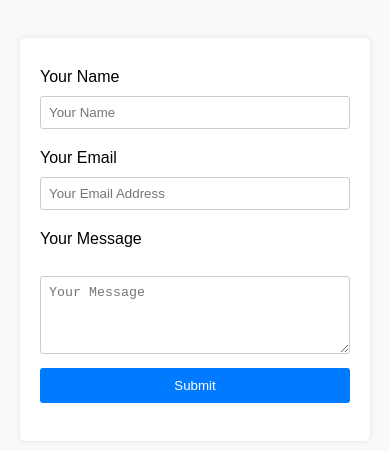
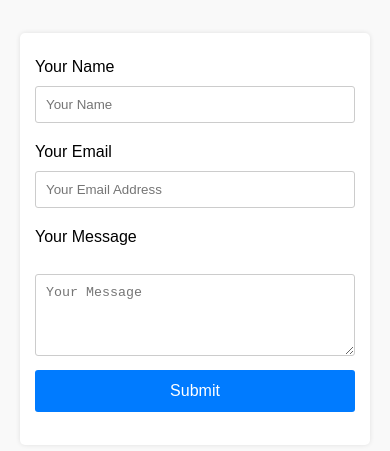
Before and after one commit to Aymen-Abd/GDSC-Frontend-Class, a plain HTML site: page index.html in a window 390 px wide. Shown: the part 183-634 px from the top of the page. Drawn offline with Linux system fonts and the light colour scheme.

Commit message:
Update styles.css

```diff
--- a/styles.css
+++ b/styles.css
@@ -52,3 +52,19 @@ textarea {
 .submit-button:hover {
   background-color: #0056b3;
 }
+@media (max-width: 600px) {
+  form {
+    padding: 15px;
+  }
+
+  input[type="text"],
+  input[type="email"],
+  textarea {
+    padding: 10px;
+  }
+
+  .submit-button {
+    padding: 12px;
+    font-size: 1em;
+  }
+}
```
